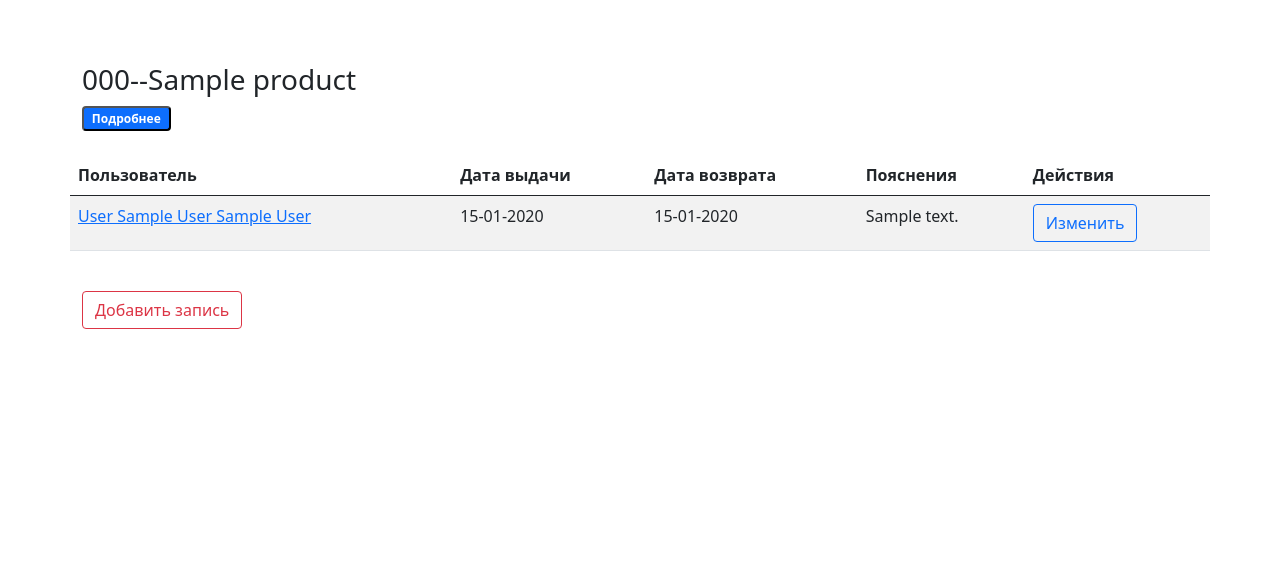
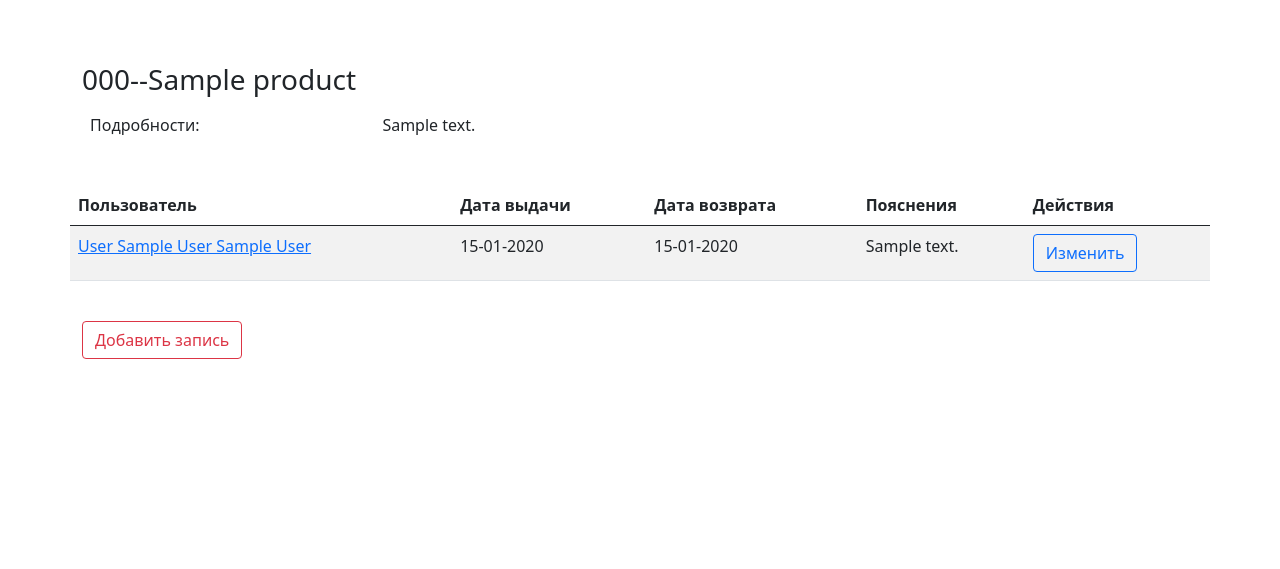
Before and after one commit to tftp/django_app, a Django app: template main/templates/main/product-records.html in a window 1280 px wide. Shown: the part 57-626 px from the top of the page. Run offline with Django 3.2, Linux system fonts and the light colour scheme; the template is opened without the code that fills it: values that come from a table or form of the project are taken from there, others are empty; a user stored in the database is signed in; tables that the repository leaves empty hold one stand-in row (values such as "Sample post"); some libraries are stand-ins or nearby versions.

Commit message:
fix output info

```diff
--- a/main/templates/main/customer-records.html
+++ b/main/templates/main/customer-records.html
@@ -42,7 +42,11 @@
                     <td>{{ record.product.identity_number }}</td>
                     <td>{{ record.set_date }}</td>
                     <td>{% firstof record.unset_date "" %}</td>
-                    <td>{% firstof record.description "" %}</td>
+                    <td>
+                        <span class="d-inline-block text-truncate" style="max-width: 250px;">
+                            {% firstof record.description "" %}
+                        </span>
+                    </td>
                     <td>
                         <a class="btn btn-outline-primary" href="{% url 'main:customer_record_update' pk=record.pk pk_customer=customer.pk %}">
                             Изменить
--- a/main/templates/main/index.html
+++ b/main/templates/main/index.html
@@ -1,8 +1,4 @@
 {%  extends 'main/base.html' %}
-
-{% block title %}
-Главная
-{% endblock %}
 
 {% block body %}
     <div class="row">
--- a/main/templates/main/product-records.html
+++ b/main/templates/main/product-records.html
@@ -8,12 +8,14 @@
 <br>
 <h3>{{ product }}</h3>
 <div class="row">
-  <div class="col-2">
-      <button type="button" class="badge bg-primary" data-bs-toggle="modal" data-bs-target="#product{{ product.pk }}">
-        Подробнее
-      </button>
+  <div class="col-6">
+      <table class="table table-borderless">
+          <tr>
+              <td>Подробности:</td>
+              <td>{{ product.description }}</td>
+          </tr>
+      </table>
   </div>
-
 </div>
 <br>
 <div class="row">
```
Also changed, not shown: main/templates/main/auditories-list.html (+6 -4 lines).
